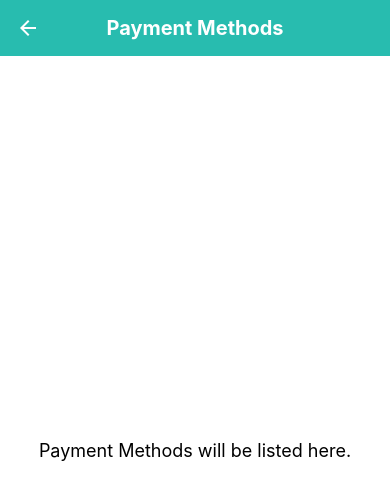
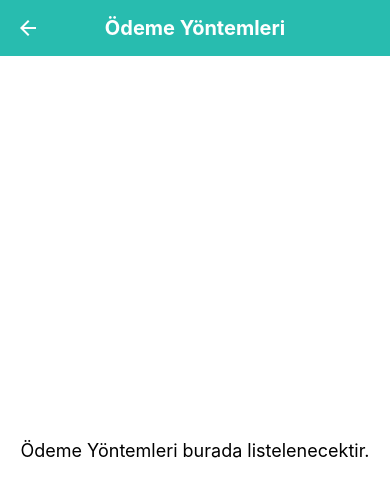
Before and after one commit to KotoJallow/sutcun-mobile, a React Native app: screen /PaymentMethods in a window 390 px wide. Shown: the top 500 px of the page. Built offline with nearby package versions, Linux system fonts and the light colour scheme.

Commit message:
Ödeme yöntemleri ekranı çevrildi

```diff
--- a/src/constants/strings.ts
+++ b/src/constants/strings.ts
@@ -1,3 +1,5 @@
+import PaymentMethodsScreen from "../screens/PaymentMethodsScreen";
+
 export default {
   // Screen Titles
   homeTitle: 'Ana Sayfa',
@@ -112,5 +114,7 @@ export default {
 
   // Hesabım altındaki Ekranlar
   appSettingsScreen: 'Uygulama Ayarları Ekranı',
-  contactSupportScreen: 'İletişim Destek Ekranı'
+  contactSupportScreen: 'İletişim Destek Ekranı',
+  PaymentMethodsScreen: 'Ödeme Yöntemleri burada listelenecektir.'
+
 };
--- a/src/screens/PaymentMethodsScreen.tsx
+++ b/src/screens/PaymentMethodsScreen.tsx
@@ -2,6 +2,7 @@ import React from 'react';
 import { View, Text, StyleSheet } from 'react-native';
 import CustomToolbar from '../components/CustomToolbar';
 import colors from '../constants/colors';
+import Strings from '../constants/strings';
 
 const PaymentMethodsScreen = ({ navigation }: any) => {
 
@@ -11,12 +12,12 @@ const handleBackPress = () => {
 
   return (
     <View style={styles.container}>
-      <CustomToolbar title="Payment Methods"
+      <CustomToolbar title= {Strings.paymentMethods}
         showBack={true}
         showDelete={false}
         onBackPress={handleBackPress}/>
       <View style={styles.content}>
-        <Text style={styles.text}>Payment Methods will be listed here.</Text>
+        <Text style={styles.text}>{Strings.PaymentMethodsScreen}</Text>
       </View>
     </View>
   );
```
